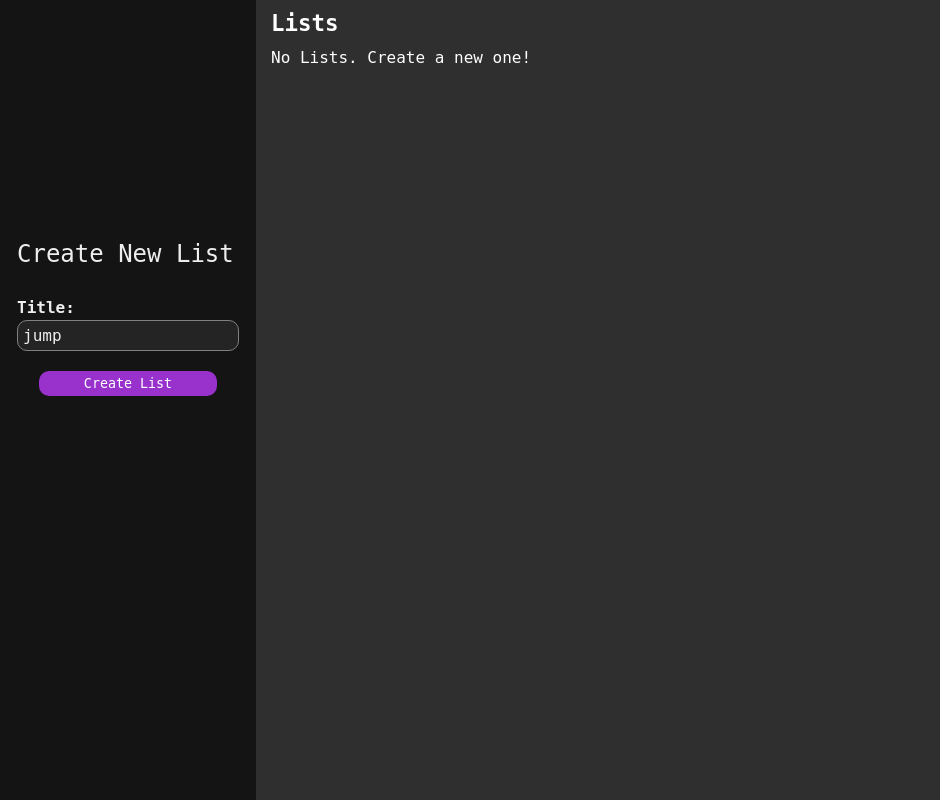
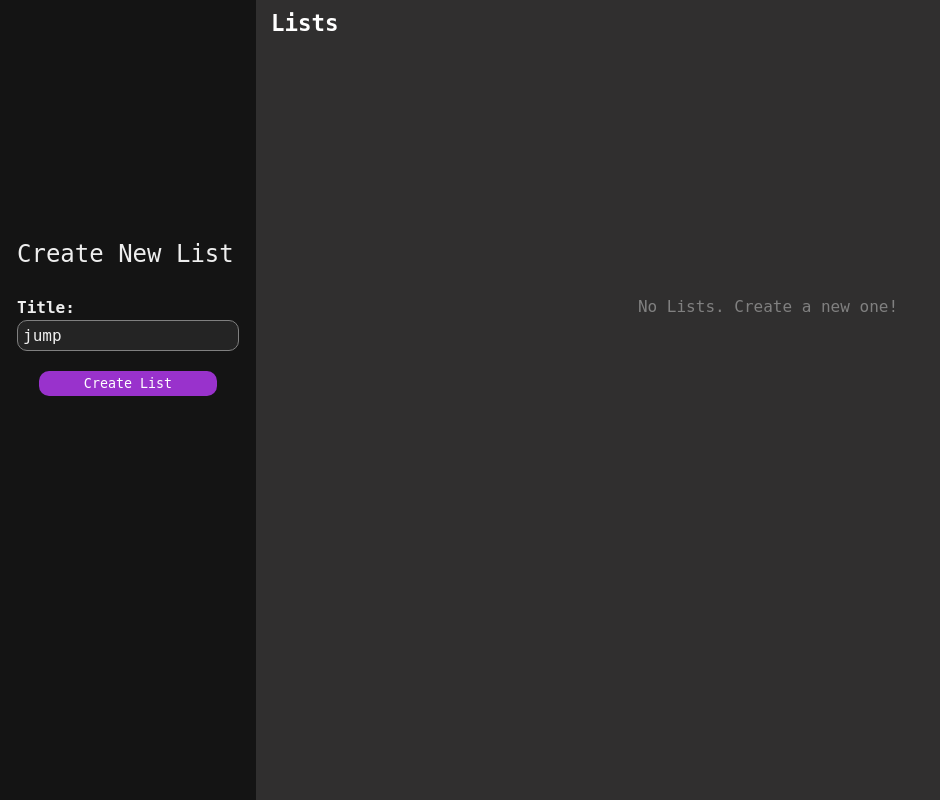
Before and after one commit to TeaPotted/TOP-Todo-List, a website built with webpack: page src/template.html in a window 1280 px wide. Shown: the whole page, without its empty margins (0-940 px from the left). Built offline with nearby package versions, Linux system fonts and the light colour scheme.

Commit message:
add styling for .noLists-p

```diff
--- a/src/styles.css
+++ b/src/styles.css
@@ -408,3 +408,11 @@ button.deleteList {
   font-size: 18px;
   color: red;
 }
+
+.noLists-p {
+  color: grey;
+  align-self: center;
+  justify-self: center;
+  margin-top: 25%;
+  position: sticky
+}
```
